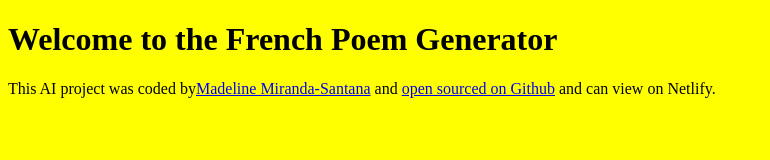
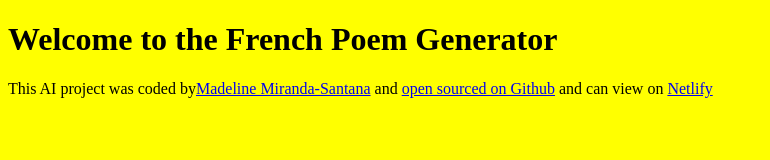
Before and after one commit to pracitce/poem-generator, a plain HTML site: page index.html in a window 1280 px wide. Shown: the whole page, without its empty margins (0-770 px from the left). Drawn offline with Linux system fonts and the light colour scheme.

```diff
--- a/index.html
+++ b/index.html
@@ -12,7 +12,7 @@
     <footer>
 
     This AI project was coded by<a href="https://github.com/dashboard"targe="_blank">Madeline Miranda-Santana</a> and  <a href="https://github.com/pracitce"  target="_blank"_>  open sourced on Github</a>
-  and can view on Netlify.
+  and can view on <a href="https://serene-stroopwafel-e8391f.netlify.app/">Netlify</a>
 
 </footer>
 
```
